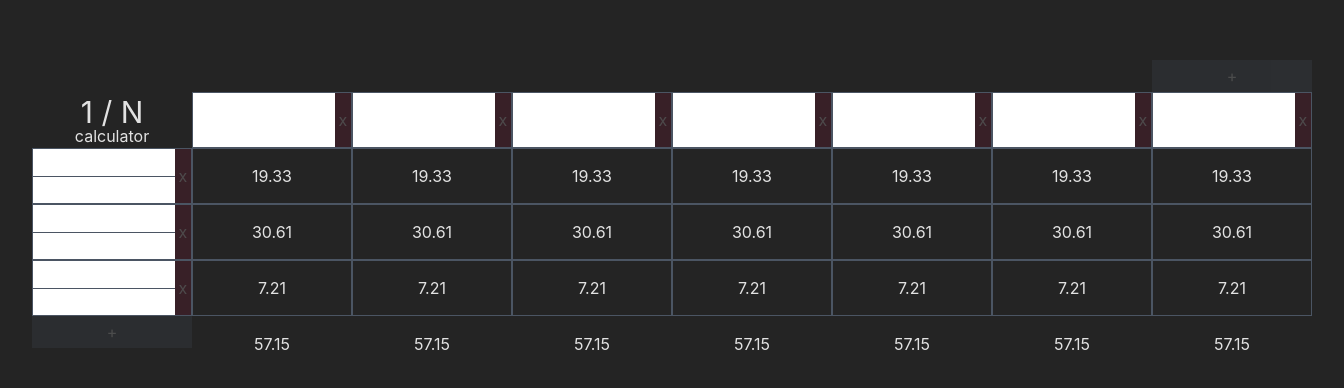
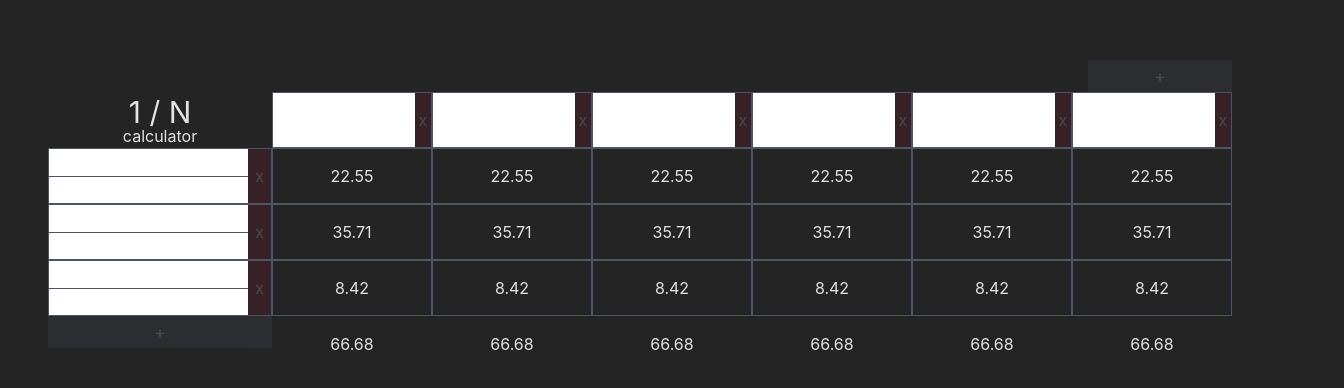
Before and after one commit to mikemklee/one-over-n, a Vue app: page / in a window 1280 px wide. Shown: the part 196-584 px from the top of the page, 1344 px wide, since content can reach past the window. Built offline with nearby package versions, Linux system fonts and the light colour scheme.

Commit message:
Adjust cell and btn sizes

```diff
--- a/src/components/AddButton.vue
+++ b/src/components/AddButton.vue
@@ -1,17 +1,22 @@
+<script setup>
+defineProps({
+  size: {
+    type: String,
+    default: "m",
+  },
+});
+</script>
+
 <template>
   <button
-    class="box-border transition-all bg-gray-600 opacity-20 hover:opacity-100 w-40 h-8"
+    class="box-border transition-all bg-gray-600 opacity-20 hover:opacity-100 h-8"
+    :class="{
+      'w-56': size === 'l',
+      'w-36': size === 'm',
+    }"
   >
     +
   </button>
 </template>
 
-<script>
-export default {
-  setup() {
-    return {};
-  },
-};
-</script>
-
 <style scoped></style>
--- a/src/components/Cell.vue
+++ b/src/components/Cell.vue
@@ -3,6 +3,10 @@ defineProps({
   withBorder: {
     type: Boolean,
     default: true,
+  },
+  size: {
+    type: String,
+    default: "m",
   },
 });
 </script>
@@ -13,6 +17,8 @@ defineProps({
     :class="{
       border: withBorder,
       'border-gray-600': true,
+      'w-56': size === 'l',
+      'w-36': size === 'm',
     }"
   >
     <slot />
--- a/src/components/Main.vue
+++ b/src/components/Main.vue
@@ -56,10 +56,6 @@ const people = reactive([
   },
   {
     name: "Snape",
-    spent: 0,
-  },
-  {
-    name: "Sirius",
     spent: 0,
   },
 ]);
@@ -153,6 +149,7 @@ const expensePerPersonMatrix = computed(() => {
         v-for="(expense, expenseIdx) in expenses"
         :key="expenseIdx"
         class="flex items-stretch"
+        size="l"
       >
         <div class="flex flex-col">
           <Editable v-model="expense.description" />
@@ -193,11 +190,11 @@ const expensePerPersonMatrix = computed(() => {
       </div>
     </div>
 
-    <AddButton class="absolute right-0 bottom-[100%]" @click="addPerson">
+    <AddButton size="l" class="absolute left-0 top-[100%]" @click="addExpense">
       +
     </AddButton>
 
-    <AddButton class="absolute left-0 top-[100%]" @click="addExpense">
+    <AddButton class="absolute right-0 bottom-[100%]" @click="addPerson">
       +
     </AddButton>
   </div>
```
